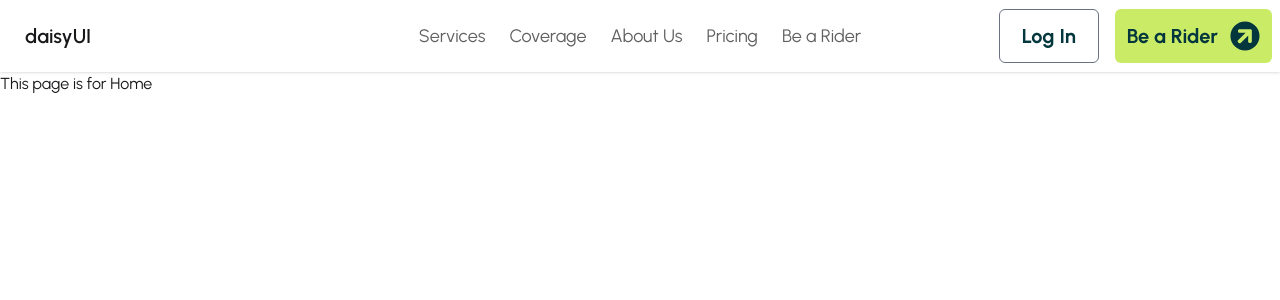
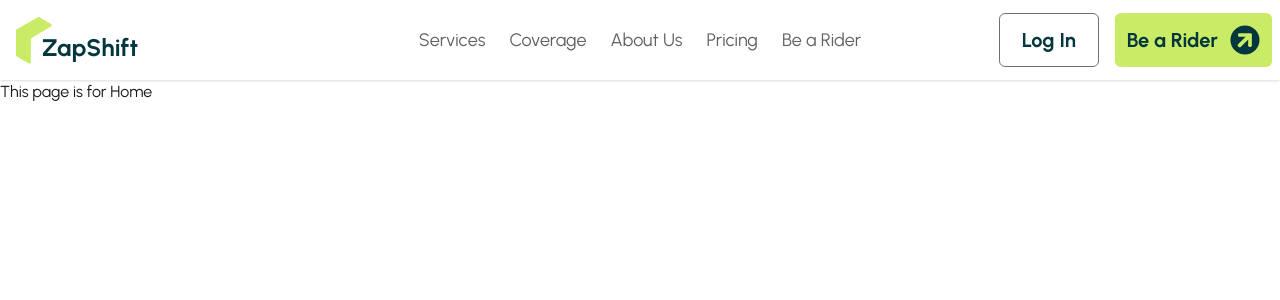
Before and after one commit to fahim-shareear/zap-shift-main, a React app in the folder zap-shift-ui/: page / in a window 1280 px wide. Shown: the top 300 px of the page. Built offline with nearby package versions, Linux system fonts and the light colour scheme; the HTML template or start-up script is replaced by a standard one.

Commit message:
adding the logo

```diff
--- a/zap-shift-ui/src/pages/shared/Navbar.jsx
+++ b/zap-shift-ui/src/pages/shared/Navbar.jsx
@@ -1,6 +1,7 @@
 import React from 'react';
 import { NavLink } from 'react-router';
 import { FaArrowCircleRight } from "react-icons/fa";
+import Logo from '../../utils/Logo';
 
 const Navbar = () => {
     const links = <>
@@ -25,7 +26,7 @@ const Navbar = () => {
                 {links}
             </ul>
             </div>
-            <a className="btn btn-ghost text-xl">daisyUI</a>
+            <Logo></Logo>
         </div>
         <div className="navbar-center hidden lg:flex">
             <ul className="menu menu-horizontal px-1">
--- /dev/null
+++ b/zap-shift-ui/src/utils/Logo.jsx
@@ -0,0 +1,18 @@
+import React from 'react';
+import logo from '../assets/logo.png';
+import { Link } from 'react-router';
+
+const Logo = () => {
+    return (
+        <>
+            <Link to="/">
+                <div className="flex items-end m-2">
+                    <img src={logo} alt="zap-shift logo" />
+                    <h3 className="font-bold text-2xl -ms-2.5 text-primary">ZapShift</h3>
+                </div>
+            </Link>
+        </>
+    );
+};
+
+export default Logo;
```
